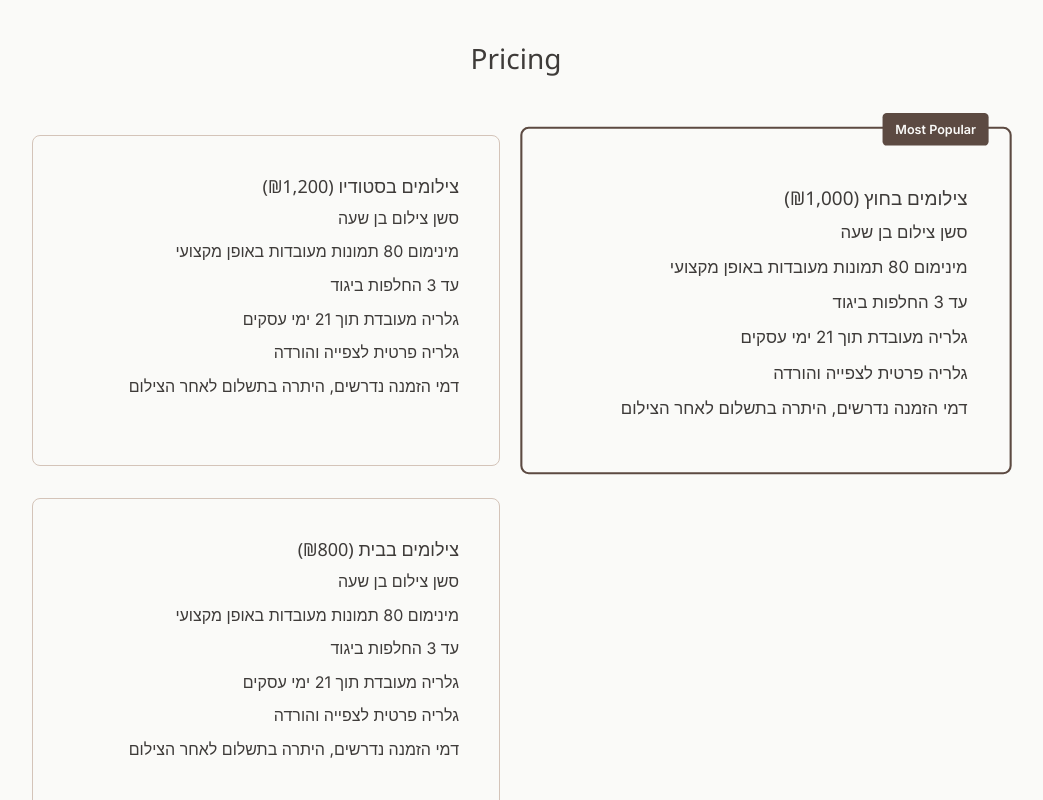
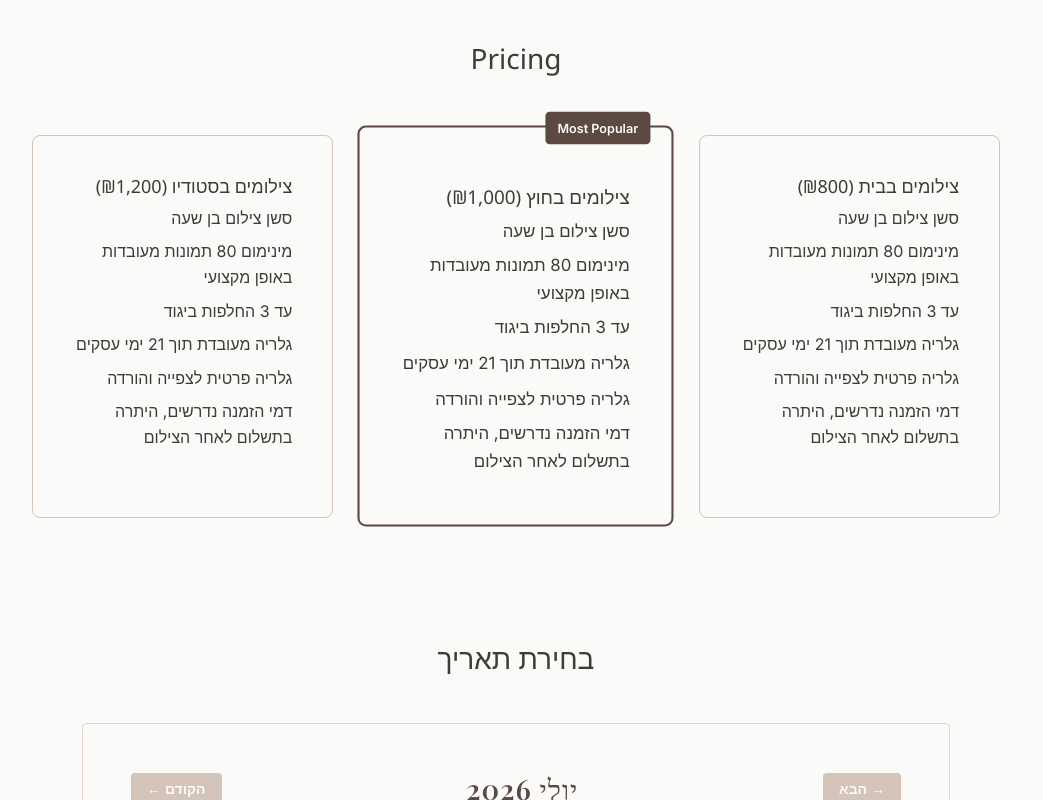
Before and after one commit to oror18or2-cloud/or-paull-photography, a Next.js app: page / in a window 1280 px wide. Shown: the part 2680-3480 px from the top of the page, without its empty margins (124-1167 px from the left). Built offline with nearby package versions, Linux system fonts and the light colour scheme; no server answers.

Commit message:
Fix mobile pricing cards layout using isMobile state

```diff
--- a/src/components/sections/Pricing.js
+++ b/src/components/sections/Pricing.js
@@ -29,7 +29,7 @@ export default function Pricing() {
 
         <div className="pricing-grid" style={{
           display: 'grid',
-          gridTemplateColumns: 'repeat(auto-fit, minmax(350px, 1fr))',
+          gridTemplateColumns: isMobile ? '1fr' : 'repeat(3, 1fr)',
           gap: '32px',
           margin: '0 auto'
         }}>
```
